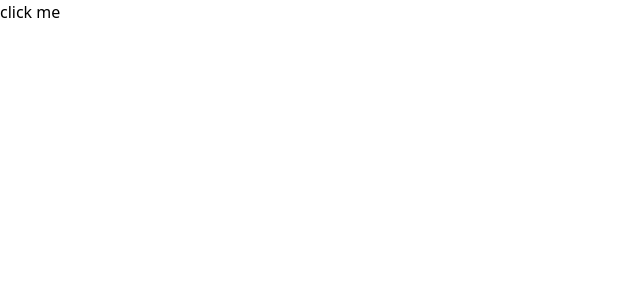
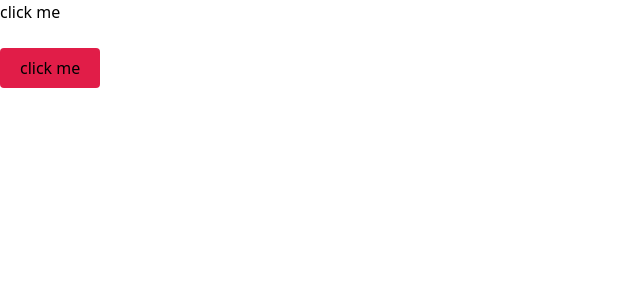
Before and after one commit to ankitpurbey/React, a React (Vite) app: page / in a window 1280 px wide. Shown: the top 300 px of the page, without its empty margins (0-640 px from the left). Built offline with nearby package versions, Linux system fonts and the light colour scheme.

Commit message:
Update App.jsx

```diff
--- a/src/App.jsx
+++ b/src/App.jsx
@@ -10,9 +10,28 @@ const app =() =>{
       console.log(products);
     }).catch(err => console.log(err));
   }
+    const addProducts = () =>{
+      const api = "http://fakestoreapi.com/products";
+      axios.post(api,{title: 'test product',
+        price: 13.5,
+        description: 'lorem ipsum set',
+        image: 'https://i.pravatar.cc',
+        category: 'electronic'
+
+      })
+      .then((res)=>{
+        console.log(res);
+      })
+      .catch(err => console.log(err));
+    }
+
+
   return (
     <div>
       <button onClick={getproducts}> click me </button>
+      <br></br>
+      <br></br>
+      <button onClick={addProducts} className="rounded px-5 py-2 bg-rose-600"> click me </button>
     </div>
   )
 }
```
